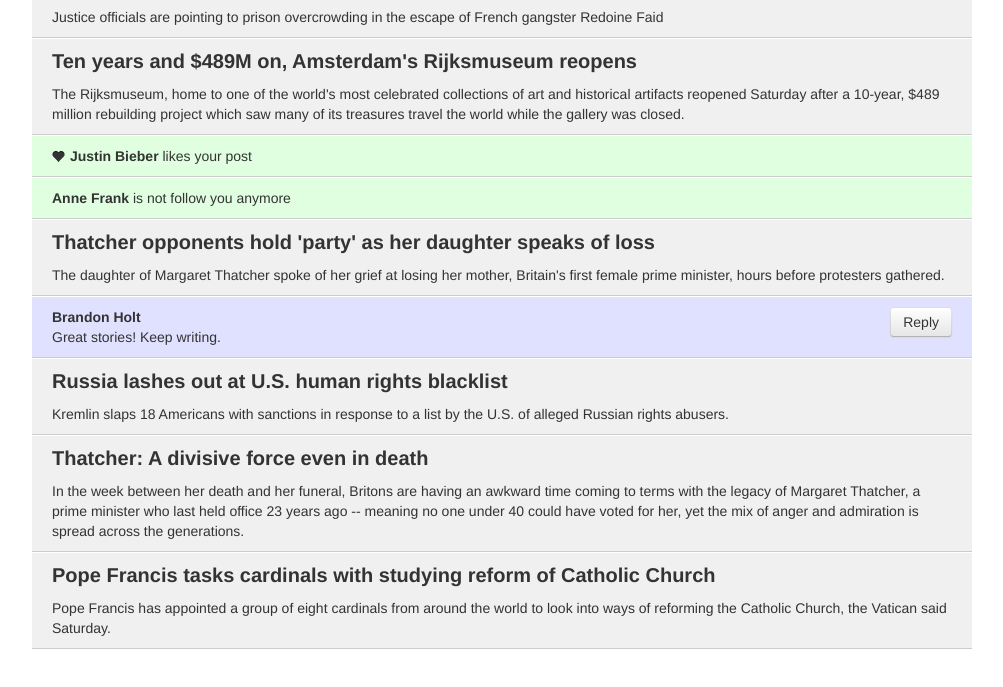
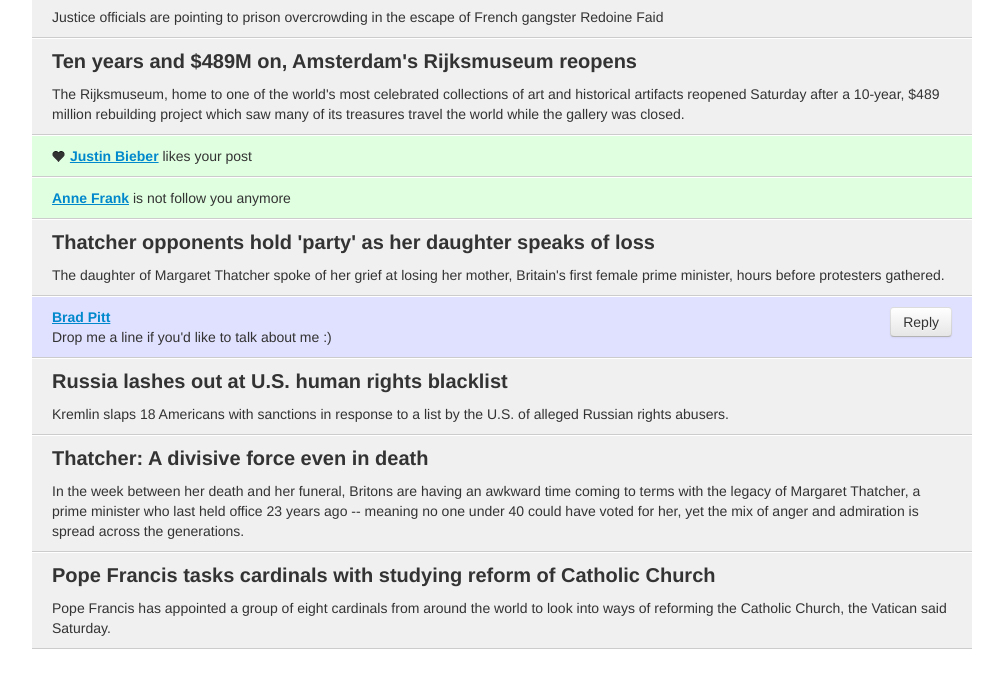
Before and after one commit to mistakster/fronttalks-bb, a plain HTML site: page poly.html in a window 1280 px wide. Shown: the part 99-786 px from the top of the page, without its empty margins (138-1141 px from the left). Drawn offline with Linux system fonts and the light colour scheme.

Commit message:
update templates and data sheets

```diff
--- a/css/poly.css
+++ b/css/poly.css
@@ -15,3 +15,7 @@
 .item_type_message {
 	background: #e0e0ff;
 }
+.item__user {
+	text-decoration: underline;
+	font-weight: bold;
+}
--- a/js/poly/data.js
+++ b/js/poly/data.js
@@ -36,8 +36,8 @@ App.Data = function () {
     {
       "id": 201,
       "type": "message",
-      "user": "Brandon Holt",
-      "text": "Great stories! Keep writing."
+      "user": "Brad Pitt",
+      "text": "Drop me a line if you'd like to talk about me :)"
     },
     {
       "id": 3,
--- a/js/poly/itemview.js
+++ b/js/poly/itemview.js
@@ -36,19 +36,19 @@
   App.ItemActionView = App.ItemView.extend({
     className: getClassName("action"),
     getTemplate: function () {
-      return _.template('<strong><%- user %></strong> makes unknown action on you');
+      return _.template('<a class="item__user" href="#"><%- user %></a> makes unknown action on you');
     }
   });
 
   App.ItemActionLikeView = App.ItemActionView.extend({
     getTemplate: function () {
-      return _.template('<i class="icon-heart"></i> <strong><%- user %></strong> likes your post');
+      return _.template('<i class="icon-heart"></i> <a class="item__user" href="#"><%- user %></a> likes your post');
     }
   });
 
   App.ItemActionUnfollowView = App.ItemActionView.extend({
     getTemplate: function () {
-      return _.template('<strong><%- user %></strong> is not follow you anymore');
+      return _.template('<a class="item__user" href="#"><%- user %></a> is not follow you anymore');
     }
   });
 
@@ -62,7 +62,7 @@
     },
     getTemplate: function () {
       return _.template('<span class="pull-right btn item__reply">Reply</span> ' +
-        '<strong><%- user %></strong><div><%- text %></div>');
+        '<div><a class="item__user" href="#"><%- user %></a></div><div><%= text %></div>');
     }
   });
 
```
